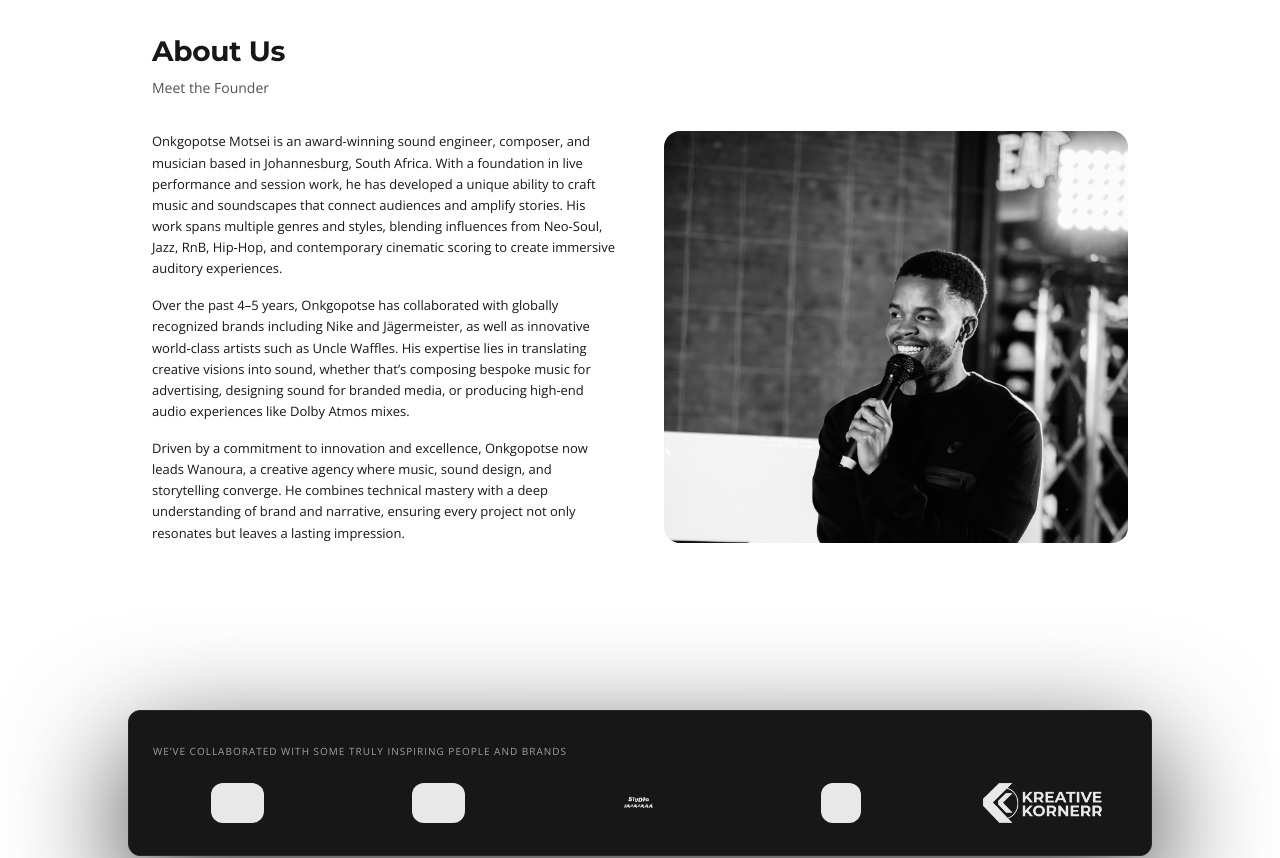
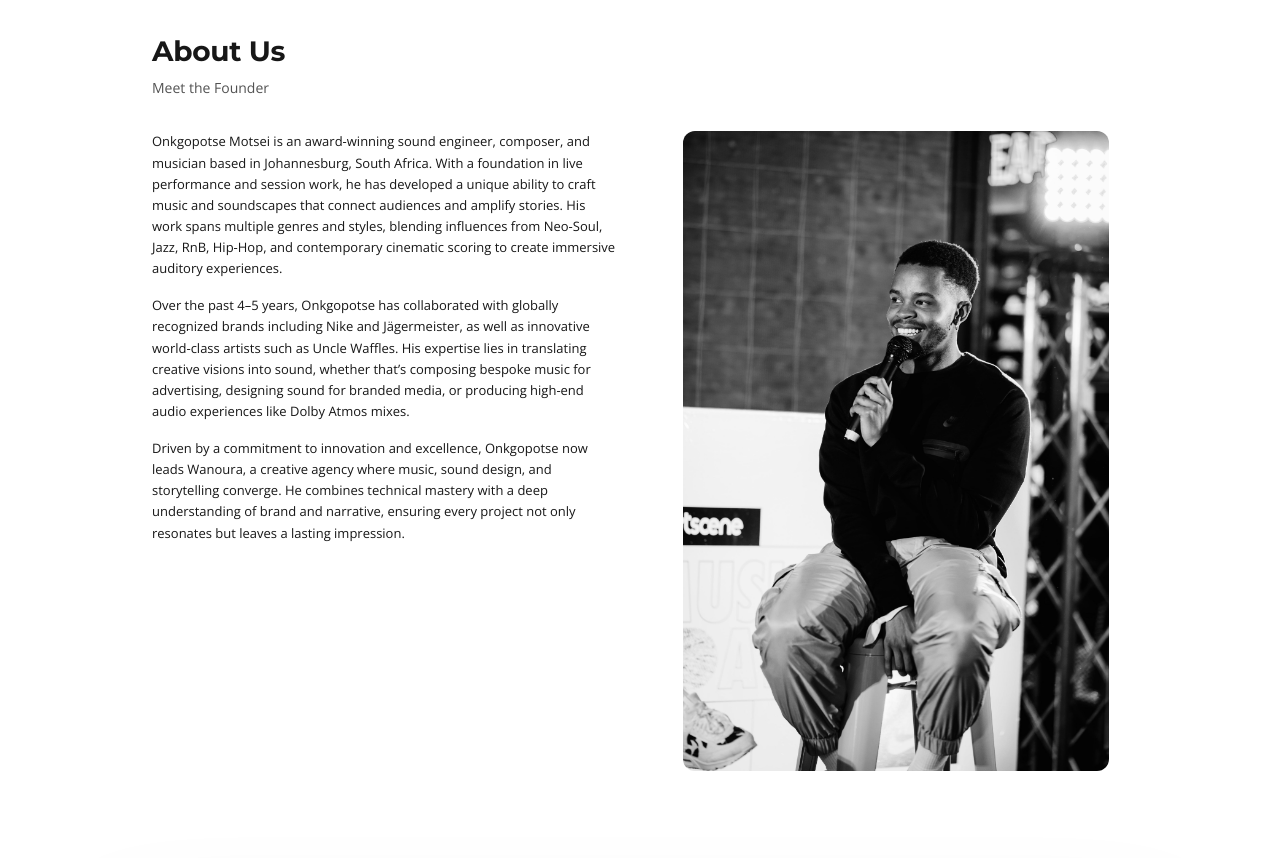
Before and after one commit to jimmy-motsei/wanoura-studio, a Next.js app: page / in a window 1280 px wide. Shown: the part 920-1778 px from the top of the page. Built offline with nearby package versions, Linux system fonts and the light colour scheme; grey boxes are pictures that could not be loaded.

Commit message:
About media: update to centered, clipped rounded wrapper and move max-height to img per drop-in (grid place-items-center; img block w-auto max-w-full h-auto, max-height:min(80vh,640px), object-fit:contain).

```diff
--- a/components/AboutUs.tsx
+++ b/components/AboutUs.tsx
@@ -55,16 +55,14 @@ export default function AboutUs() {
           </div>
 
           {/* Right: Image */}
-          <figure
-            className="about-media rounded-2xl overflow-hidden"
-            style={{ maxHeight: "var(--copy-h, 80vh)" }}
-          >
+          <figure className="about-media rounded-2xl overflow-hidden grid place-items-center">
             <img
               src="/images/founder.jpeg"
               alt="Onkgopotse Motsei speaking on a microphone"
               loading="lazy"
               decoding="async"
-              className="block w-full h-auto object-contain"
+              className="block w-auto max-w-full h-auto"
+              style={{ maxHeight: "min(80vh, 640px)", objectFit: "contain" }}
             />
           </figure>
         </div>
```
